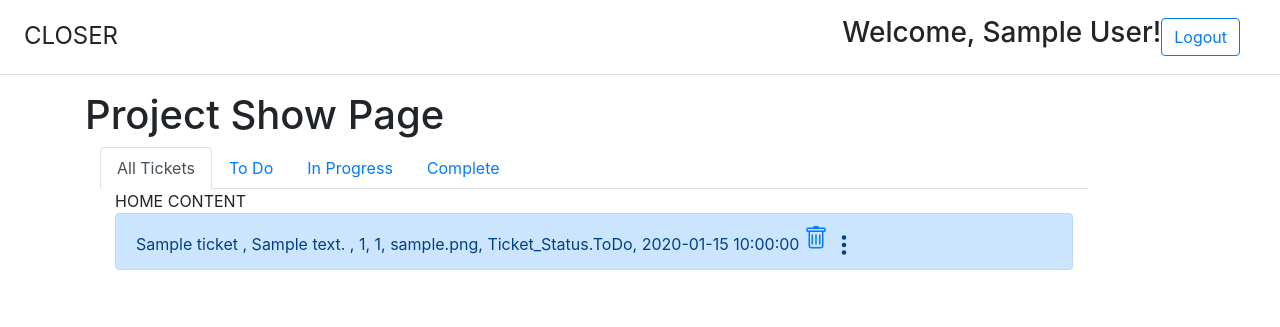
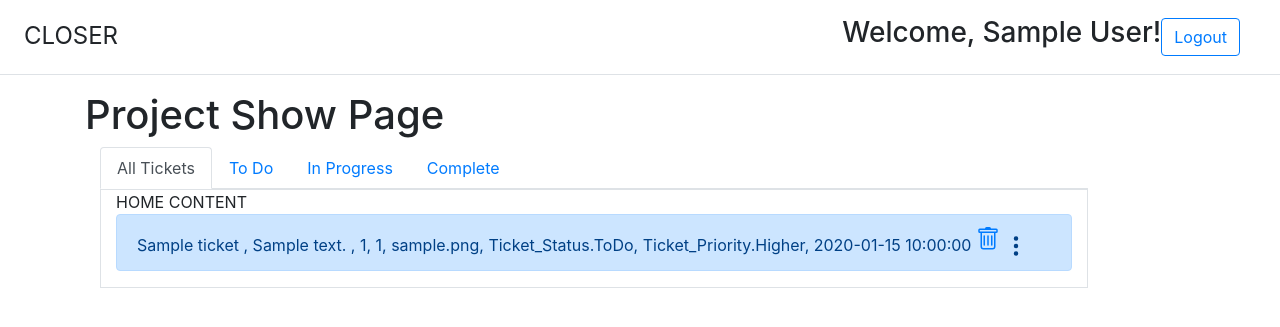
Before and after one commit to olgabor/closer, a Flask app: page /projects/1 in a window 1280 px wide. Shown: the top 327 px of the page. Run offline with Flask 2, Linux system fonts and the light colour scheme; a user stored in the database is signed in; tables that the repository leaves empty hold one stand-in row (values such as "Sample post"); some libraries are stand-ins or nearby versions.

Commit message:
adds a route to delete ticket; adds styling to tab-content

```diff
--- a/app.py
+++ b/app.py
@@ -5,7 +5,7 @@ from flask_login import login_required, current_user, logout_user
 import os
 from crud.user import get_users, create_user, post_user
 from crud.project import get_all_projects, get_project, create_project, update_project
-from crud.ticket import create_ticket, get_all_tickets
+from crud.ticket import create_ticket, get_all_tickets, delete_ticket
 from models import User, db, Project, Ticket
 
 
@@ -87,9 +87,17 @@ def new_ticket():
 
 
 #ticket GET, PUT, and DELETE routes
-@app.route('/tickets/<int:id>', methods=['GET', 'PUT', 'DELETE'])
-def ticket_show_put_delete(id):
-    return "SHOW, EDIT, DELETE TICKET"
+@app.route('/projects/<int:pid>/tickets/<int:id>', methods=['GET', 'PUT', 'POST', 'DELETE'])
+def ticket_show_put_delete(id, pid):
+    print('Line 92', request.method, id , pid)
+    if request.method == 'GET':
+        print(request.method, id , pid)
+        return delete_ticket(id, pid)
+    else:
+
+        return "SHOW, EDIT, DELETE TICKET"
+
+
 
 @app.errorhandler(Exception)
 def unhandled_exception(e):
--- a/crud/ticket.py
+++ b/crud/ticket.py
@@ -54,4 +54,18 @@ def get_all_tickets():
     all_tickets =  Ticket.query.filter((Ticket.author_id == current_user.id) & (Ticket.project_id == Project.id))
     tickets = [ticket.ticket_as_dict() for ticket in  all_tickets]
 
+    Todo_tickets = Ticket.query.filter((Ticket.ticket_status == 'ToDo'))
+
     return  tickets
+
+
+def delete_ticket(id, pid):
+
+    ticket = Ticket.query.get(id)
+    if ticket:
+        db.session.delete(ticket)
+        db.session.commit()
+
+        return redirect(url_for('project_show_update_delete', id=pid))
+    else:
+        return Exception('No ticket at id {}'.format(id))
--- a/templates/show_project.html
+++ b/templates/show_project.html
@@ -28,7 +28,7 @@
       </li>
   </ul>
 
-  <div class="tab-content">
+  <div class="tab-content" style="border: #dee2e6 solid 1px;">
     <div class="tab-pane container active" id="home">HOME CONTENT
         <ul class='list-group'>
             {% for ticket in tickets %}
@@ -39,18 +39,22 @@
                         <!-- {{ticket.date_posted }},  -->
                         {{ticket.author_id }},
                         {{ticket.project_id }},
-                        {{ticket.image }},
-                        {{ticket.ticket_status }},
+                        {{ticket.image}},
+                        {{ticket.ticket_status}},
+                        {{ticket.ticket_priority}},
                         {{ticket.due_date }}
 
 
-            <a href='/ticket/{{ticket.id}}'>
+            <!-- <form action="{{ url_for('ticket_show_put_delete', id=ticket.id, pid=project.id) }}"  method=post>
+                            <input type=hidden value="{{ ticket.id}} , {{  project.id }}" /> -->
+
+            <a href='/projects/{{project.id}}/tickets/{{ticket.id}}'>
             <svg width="1.5em" height="1.5em"  viewBox="0 0 16 16" class="bi bi-trash" fill="currentColor" xmlns="http://www.w3.org/2000/svg">
                 <path d="M5.5 5.5A.5.5 0 0 1 6 6v6a.5.5 0 0 1-1 0V6a.5.5 0 0 1 .5-.5zm2.5 0a.5.5 0 0 1 .5.5v6a.5.5 0 0 1-1 0V6a.5.5 0 0 1 .5-.5zm3 .5a.5.5 0 0 0-1 0v6a.5.5 0 0 0 1 0V6z"/>
                 <path fill-rule="evenodd" d="M14.5 3a1 1 0 0 1-1 1H13v9a2 2 0 0 1-2 2H5a2 2 0 0 1-2-2V4h-.5a1 1 0 0 1-1-1V2a1 1 0 0 1 1-1H6a1 1 0 0 1 1-1h2a1 1 0 0 1 1 1h3.5a1 1 0 0 1 1 1v1zM4.118 4L4 4.059V13a1 1 0 0 0 1 1h6a1 1 0 0 0 1-1V4.059L11.882 4H4.118zM2.5 3V2h11v1h-11z"/>
                 </svg>
             </a>
-
+        <!-- </form>    -->
             <div class="btn-group dropleft">
                 <div class="btn-group dropleft">
                     <svg  class="dropdown-toggle" data-toggle="dropdown" aria-haspopup="true" aria-expanded="false" width="1.5em" height="1.5em" viewBox="0 0 16 16" class="bi bi-three-dots-vertical" fill="currentColor" xmlns="http://www.w3.org/2000/svg">
```
